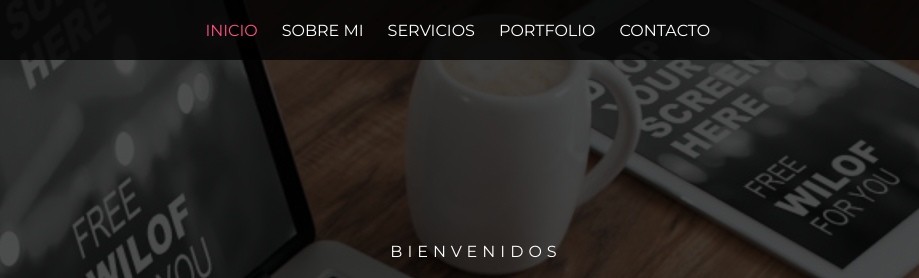
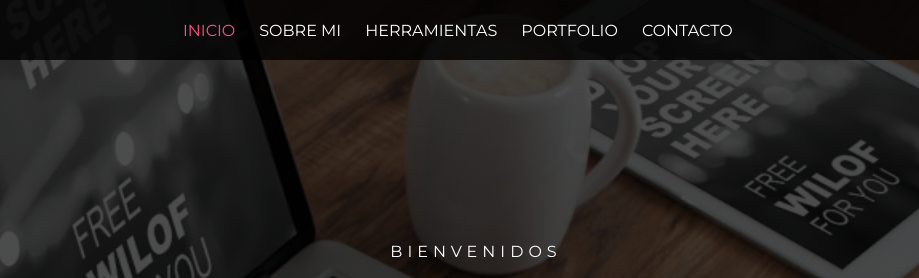
Before and after one commit to EleazarGonzalez08/EleazarGonzalez08.github.io, a plain HTML site: page index.html in a window 1280 px wide. Shown: the top 278 px of the page, 164-1083 px from the left. Drawn offline with Linux system fonts and the light colour scheme.

Commit message:
Update index.html

```diff
--- a/index.html
+++ b/index.html
@@ -24,7 +24,7 @@
                         <ul id="links">
                             <li><a href="#inicio" class="seleccionado" onclick="seleccionar(this)">INICIO</a></li>
                             <li><a href="#sobremi" onclick="seleccionar(this)">SOBRE MI</a></li>
-                            <li><a href="#servicios" onclick="seleccionar(this)">SERVICIOS</a></li>
+                            <li><a href="#servicios" onclick="seleccionar(this)">HERRAMIENTAS</a></li>
                             <li><a href="#portfolio" onclick="seleccionar(this)">PORTFOLIO</a></li>
                             <li><a href="#contacto" onclick="seleccionar(this)">CONTACTO</a></li>
                         </ul>
```
